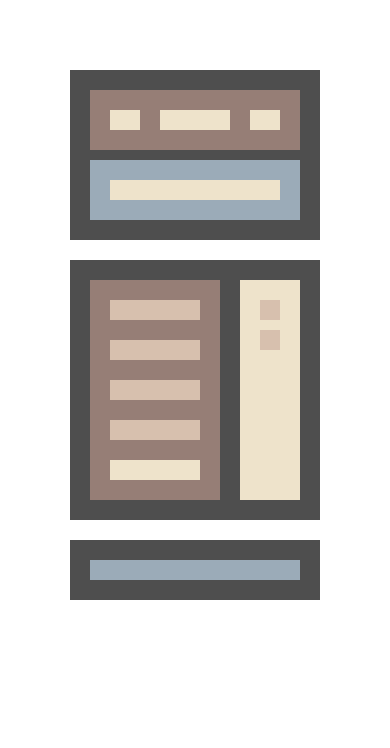
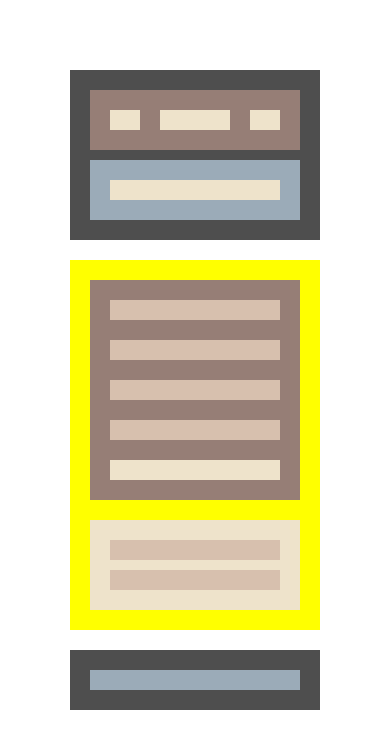
Before and after one commit to marmorrei/Sprint-1, a plain HTML site: page nivel-1/index.html in a window 390 px wide. Drawn offline with Linux system fonts and the light colour scheme.

Commit message:
Nivel 1 - Ejercicio 2

```diff
--- a/nivel-1/styles.css
+++ b/nivel-1/styles.css
@@ -69,3 +69,12 @@
   .info {
     background-color: #9babb8;
   }
+
+  /*Ejercicio 2*/
+@media (max-width: 1024px) {
+    .section {
+      background-color: yellow;
+      display: flex;
+      flex-direction: column;
+    }
+  }
```
